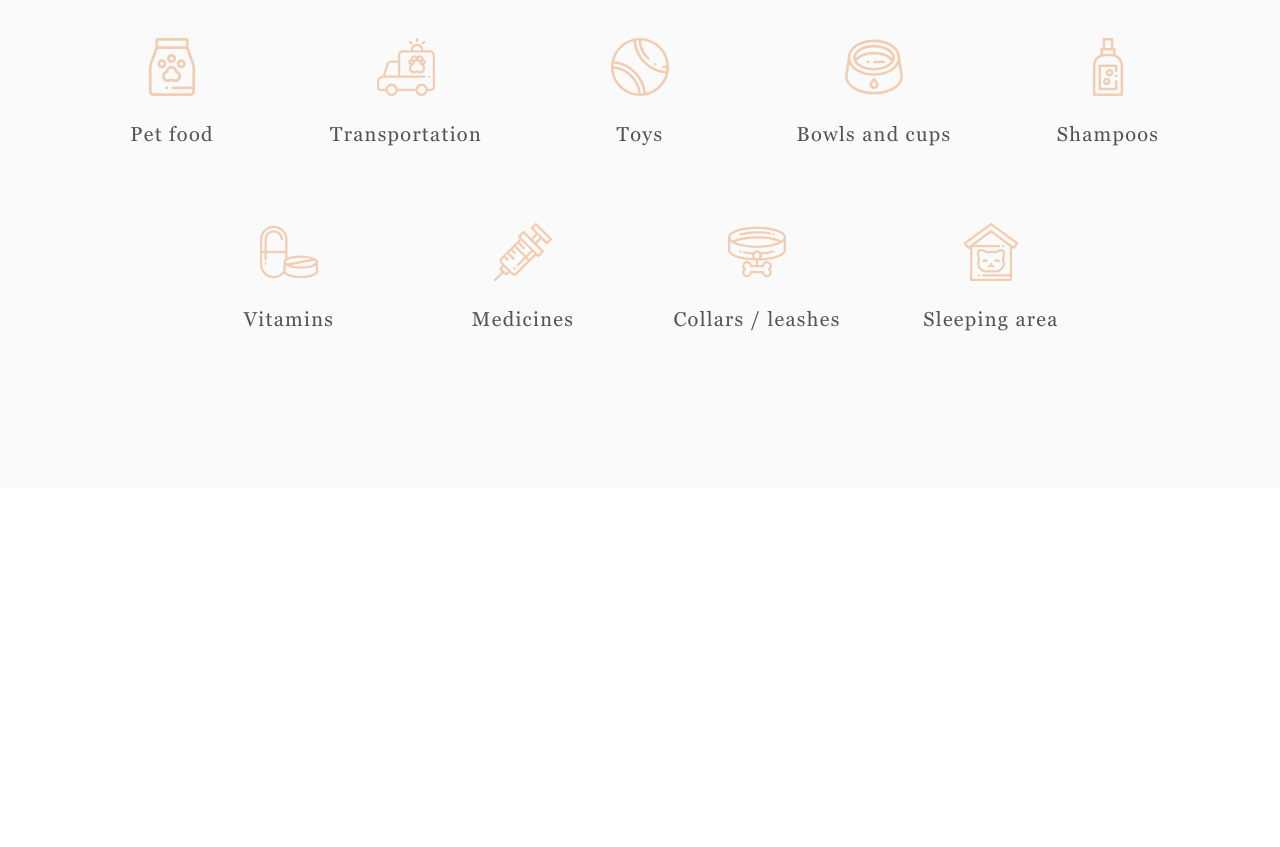
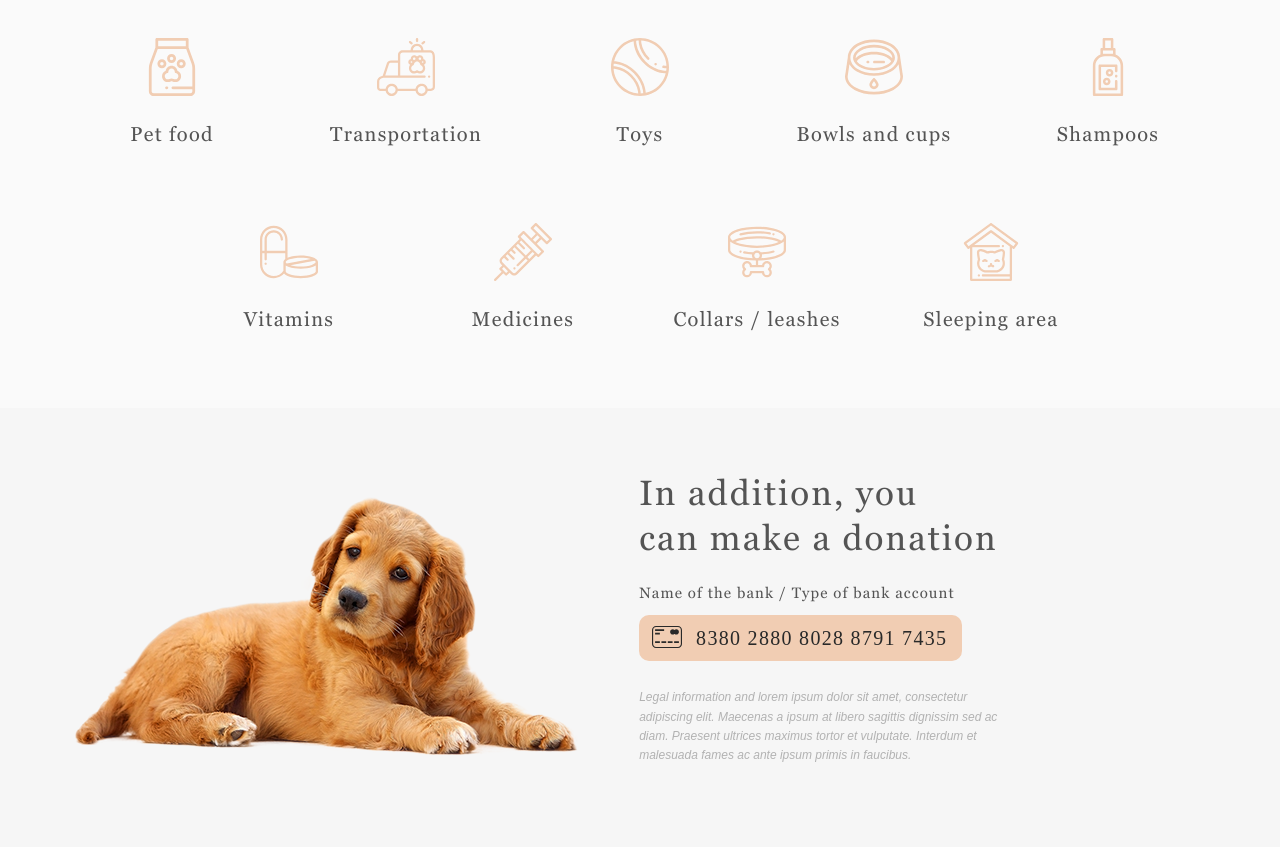
Before and after one commit to ruslansokolov40/Cozy-House, a website: page app/index.html in a window 1280 px wide. Shown: the part 2437-3284 px from the top of the page. Before the commit the page ends 2925 px from the top, so only its background shows below. Drawn offline with Linux system fonts and the light colour scheme.

Commit message:
section addition

```diff
--- a/app/index.html
+++ b/app/index.html
@@ -198,6 +198,28 @@
           </ul>
         </div>
       </section>
+      <section class="donation">
+        <div class="container">
+          <div class="donation__wrap">
+            <div class="donation__img">
+              <img src="./img/donation.png" alt="">
+            </div>
+            <div class="donation__descr">
+              <span class="caption">In addition, you <br>can make a donation</span>
+              <span class="donation__title">Name of the bank / Type of bank account</span>
+              <div class="donation__tel">
+                <div class="donation__icon">
+                  <img src="./img/Icon/credit-card (1).svg" alt="">
+                </div>
+                <span>8380 2880 8028 8791 7435</span>
+              </div>
+              <span class="donation__text">Legal information and lorem ipsum dolor sit amet, consectetur adipiscing elit. Maecenas a ipsum at libero sagittis dignissim sed
+                ac diam. Praesent ultrices maximus tortor et vulputate. Interdum
+                et malesuada fames ac ante ipsum primis in faucibus. </span>
+            </div>
+          </div>
+        </div>
+      </section>
 
 
     </main>
--- a/app/js/main.js
+++ b/app/js/main.js
@@ -1,9 +1,18 @@
 var swiper = new Swiper('.js-our-friends', {
-    slidesPerView: 3,
+    slidesPerView: 1,
     slidesPerGroup: 1,
     loop: true,
     navigation: {
       nextEl: '.js-our-friend-next',
       prevEl: '.js-our-friend-prev',
     },
+    breakpoints: {
+      786: {
+        slidesPerView: 3,
+      },
+
+      479: {
+        slidesPerView: 2,
+      }
+    }
 });
--- /dev/null
+++ b/app/scss/components/_donation.scss
@@ -0,0 +1,129 @@
+@import "../variables";
+@import "../mixins";
+
+.donation {
+    background-color: #f6f6f6;
+    padding: 63px 0 82px;
+
+    &__wrap {
+        display: flex;
+        padding-left: 13px;
+        max-width: 957px;
+
+        @include b(1024) {
+            padding-left: 0;
+        }
+
+        @include b(768) {
+            flex-direction: column;
+        }
+
+
+    }
+
+    &__img {
+        width: 55%;
+        display: flex;
+        justify-content: center;
+        align-items: center;
+        padding-top: 17px;
+
+        @include b(1024) {
+            width: 45%;
+        }
+
+        @include b(768) {
+            width: 100%;
+            padding-bottom: 50px;
+        }
+
+        img {
+            max-width: 100%;
+            max-width: 100%;
+            width: auto;
+            height: auto;
+        }
+    }
+
+    &__descr {
+        width: 45%;
+        padding-left: 52px;
+
+        @include b(1024) {
+            width: 55%;
+        }
+
+        @include b(768) {
+            width: 100%;
+            display: flex;
+            flex-direction: column;
+            align-items: center;
+            padding: 0;
+        }
+
+        .caption {
+            color: #545454;
+            padding-bottom: 20px;
+        }
+    }
+
+    &__title {
+        font-size: 15px;
+        color: #545454;
+        padding-bottom: 10px;
+        display: block;
+        letter-spacing: 1.1px;
+    }
+
+    &__tel {
+        display: flex;
+        background-color: #f1cdb3;
+        border-radius: 10px;
+        align-items: center;
+        padding: 7px 7px 7px 13px;
+        margin-bottom: 27px;
+        max-width: 323px;
+
+        @include b(479) {
+            padding: 7px 2px 7px 10px;
+        }
+
+
+
+        span {
+            font-family: 'Times New Roman';
+            font-size: 20px;
+            color: #292929;
+            line-height: .25;
+            letter-spacing: 1.3px;
+            width: 100%;
+
+            @include b(479) {
+                letter-spacing: 0.5px;
+            }
+
+        }
+    }
+
+    &__icon {
+        width: 35px;
+        height: 32px;
+        margin-right: 14px;
+
+        img {
+           max-width: 100%;
+           max-height: 100%;
+           width: auto;
+           height: auto;
+        }
+    }
+
+    &__text {
+        font-family: $arial;
+        font-style: italic;
+        font-size: 12px;
+        color: #b2b2b2;
+        line-height: 1.6;
+        display: block;
+    }
+}
--- a/app/scss/components/_our-friends.scss
+++ b/app/scss/components/_our-friends.scss
@@ -45,6 +45,10 @@
     &__item {
         width: 33.33%;
         padding: 0 25px;
+
+        @include b(1024) {
+            padding: 0 15px;
+        }
     }
 
     &__box {
--- a/app/scss/components/_shelter.scss
+++ b/app/scss/components/_shelter.scss
@@ -1,7 +1,8 @@
-
+@import "../variables";
+@import "../mixins";
 
 .shelter {
-    padding: 65px 0 80px;
+    padding-top: 65px;
     background-color: #fafafa;
 
     .caption {
--- a/app/scss/style.scss
+++ b/app/scss/style.scss
@@ -9,3 +9,4 @@
 @import "./components/_about";
 @import "./components/_our-friends";
 @import "./components/_shelter";
+@import "./components/_donation";
```
Also changed, not shown: app/css/style.min.css, app/fonts/Georgia-Italic.woff (added), app/img/donation.png (added), app/scss/_fonts.scss (line endings or trailing spaces).
